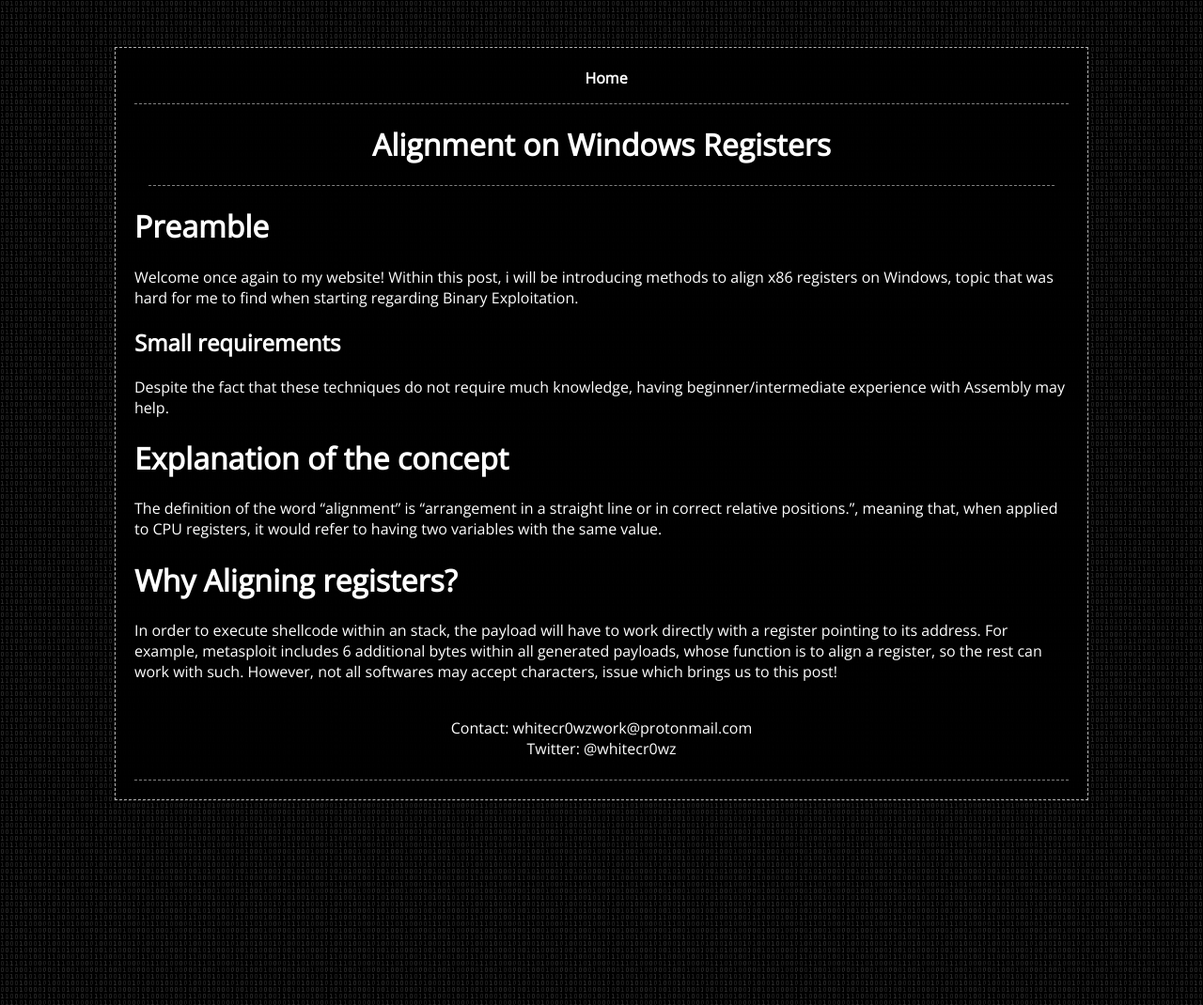
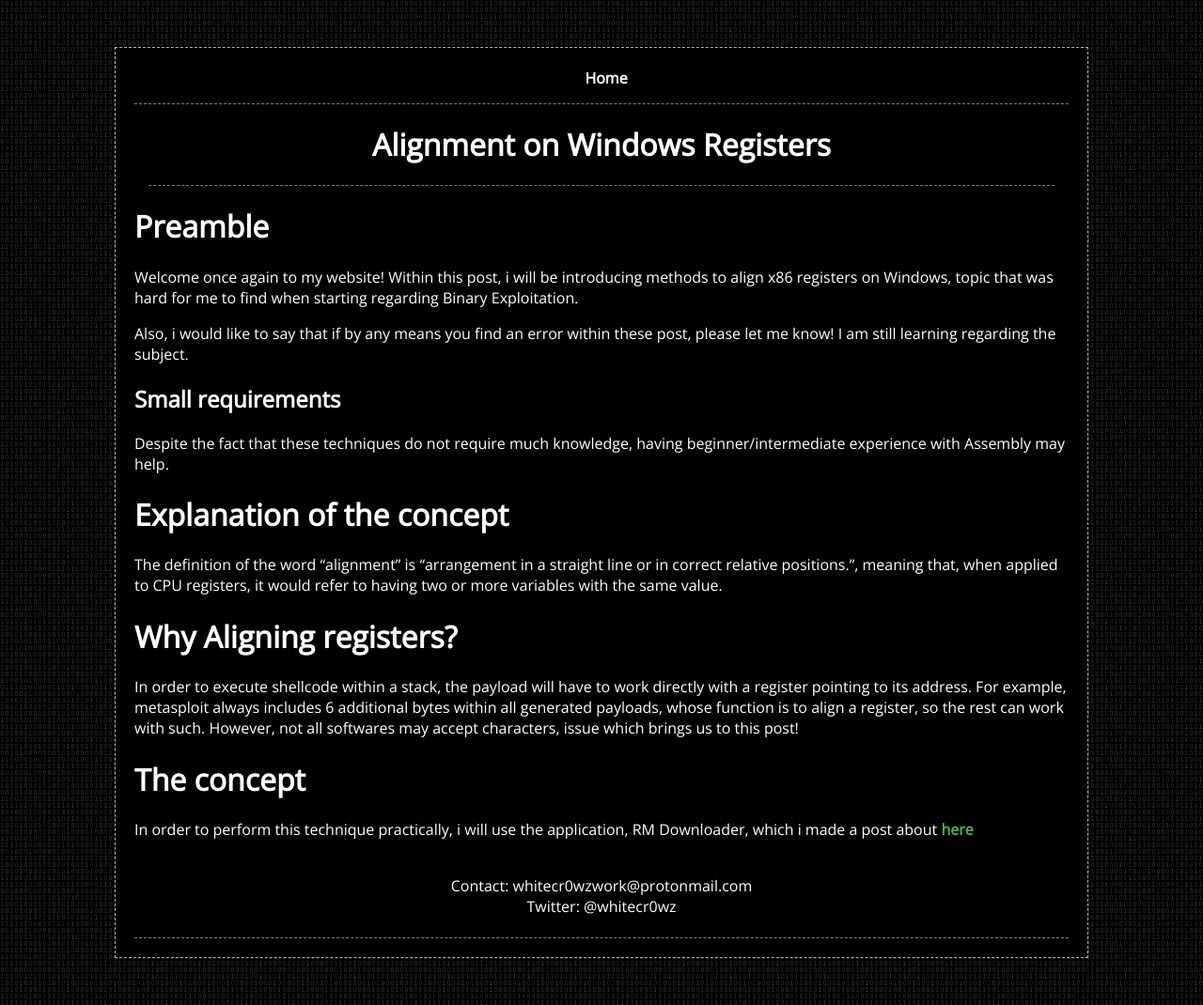
Before and after one commit to whitecr0wz/whitecr0wz.github.io, a Jekyll site: the page built from _posts/posts/2020-05-23-Alignments-on-windows-registers.md, in a window 1280 px wide. Shown: the whole page at 94% size. Built offline with Jekyll 4.4.1, drawn with Linux system fonts in a browser that asks for light colours.

Commit message:
Update 2020-05-23-Alignments-on-windows-registers.md

```diff
--- a/_posts/posts/2020-05-23-Alignments-on-windows-registers.md
+++ b/_posts/posts/2020-05-23-Alignments-on-windows-registers.md
@@ -11,6 +11,8 @@ en: true
 
 Welcome once again to my website! Within this post, i will be introducing methods to align x86 registers on Windows, topic that was hard for me to find when starting regarding Binary Exploitation.
 
+Also, i would like to say that if by any means you find an error within these post, please let me know! I am still learning regarding the subject.
+
 ## Small requirements
 
 Despite the fact that these techniques do not require much knowledge, having beginner/intermediate experience with Assembly may help.
@@ -18,8 +20,12 @@ Despite the fact that these techniques do not require much knowledge, having beg
 # Explanation of the concept
 
 The definition of the word "alignment" is "arrangement in a straight line or in correct relative positions.", meaning that, when applied
-to CPU registers, it would refer to having two variables with the same value.
+to CPU registers, it would refer to having two or more variables with the same value.
 
 # Why Aligning registers?
 
-In order to execute shellcode within an stack, the payload will have to work directly with a register pointing to its address. For example, metasploit includes 6 additional bytes within all generated payloads, whose function is to align a register, so the rest can work with such. However, not all softwares may accept characters, issue which brings us to this post!
+In order to execute shellcode within a stack, the payload will have to work directly with a register pointing to its address. For example, metasploit always includes 6 additional bytes within all generated payloads, whose function is to align a register, so the rest can work with such. However, not all softwares may accept characters, issue which brings us to this post!
+
+# The concept
+
+In order to perform this technique practically, i will use the application, RM Downloader, which i made a post about [here](https://whitecr0wz.github.io/posts/RM-Downloader-SEH/)
```
